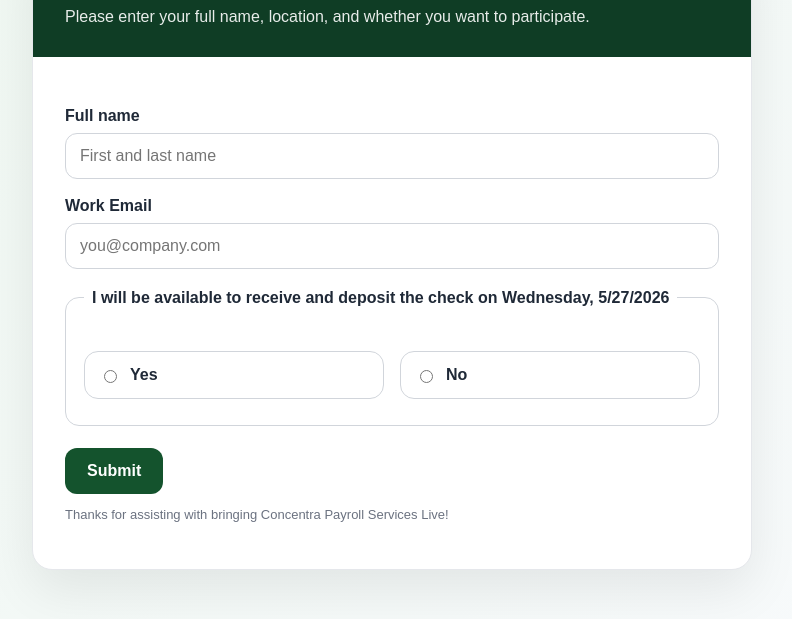
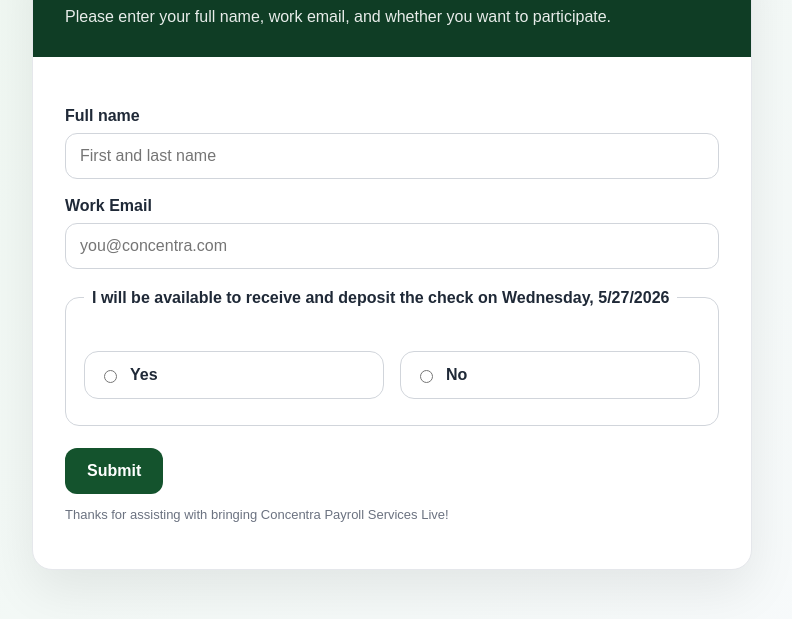
Before and after one commit to taylorcrown2026/Submisson-Form, a website: page index.html in a window 1280 px wide. Shown: the part 147-766 px from the top of the page, without its empty margins (248-1040 px from the left). Drawn offline with Linux system fonts and the light colour scheme.

Commit message:
Update index.html

```diff
--- a/index.html
+++ b/index.html
@@ -34,7 +34,7 @@
   <main class="card">
     <section class="header">
       <h1>PNC Live Check Test for Concentra Payroll</h1>
-      <p>Please enter your full name, location, and whether you want to participate.</p>
+      <p>Please enter your full name, work email, and whether you want to participate.</p>
     </section>
 
     <form id="activityForm" autocomplete="off">
@@ -46,7 +46,7 @@
   id="workEmail"
   name="workEmail"
   type="email"
-  placeholder="you@company.com"
+  placeholder="you@concentra.com"
   required
 />
 
```
